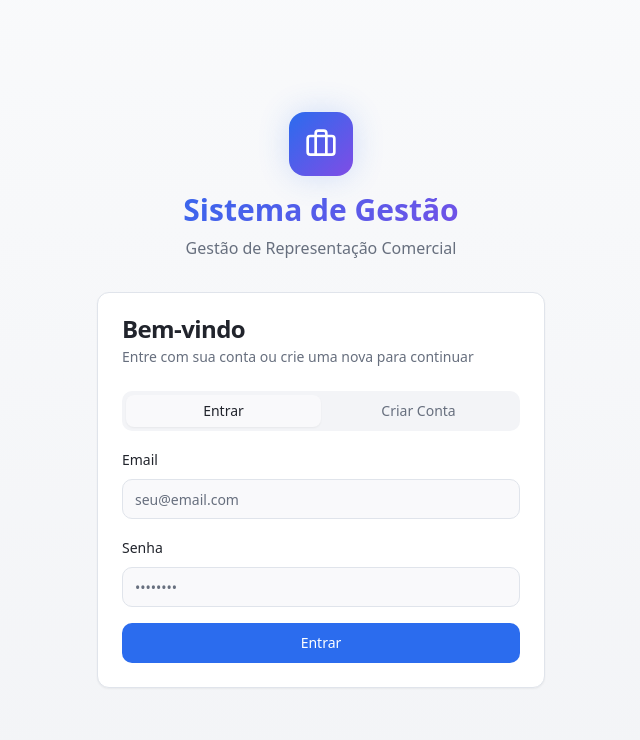
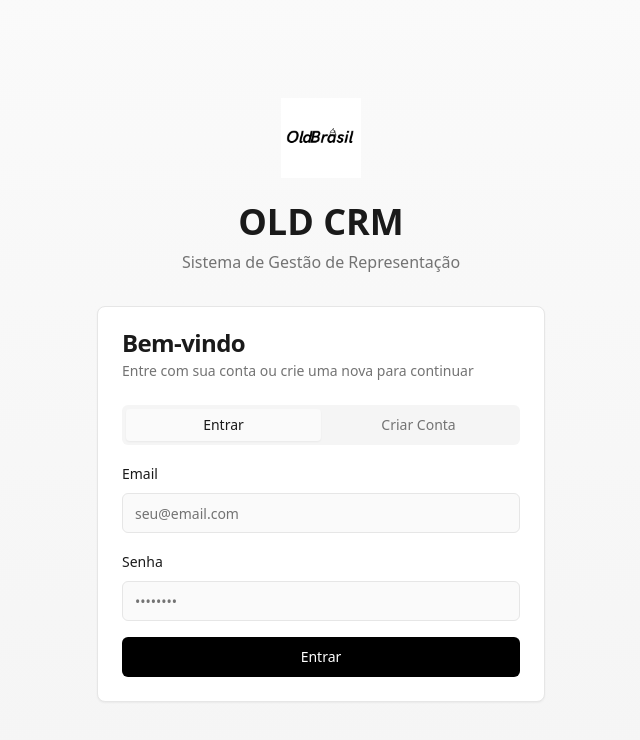
Before and after one commit to felipervas/oldbrasilcrm, a React (Vite) app: page /login in a window 1280 px wide. Shown: the top 740 px of the page, without its empty margins (319-959 px from the left). Built offline with nearby package versions, Linux system fonts and the light colour scheme; the HTML template or start-up script is replaced by a standard one.

Commit message:
Refactor: Rename app and improve notifications

```diff
--- a/index.html
+++ b/index.html
@@ -3,11 +3,11 @@
   <head>
     <meta charset="UTF-8" />
     <meta name="viewport" content="width=device-width, initial-scale=1.0" />
-    <title>repsale-hub</title>
-    <meta name="description" content="Lovable Generated Project" />
-    <meta name="author" content="Lovable" />
+    <title>OLD CRM - Sistema de Gestão</title>
+    <meta name="description" content="Sistema de Gestão de Representação Comercial OLD Brasil" />
+    <meta name="author" content="OLD Brasil" />
 
-    <meta property="og:title" content="repsale-hub" />
+    <meta property="og:title" content="OLD CRM" />
     <meta property="og:description" content="Lovable Generated Project" />
     <meta property="og:type" content="website" />
     <meta property="og:image" content="https://lovable.dev/opengraph-image-p98pqg.png" />
--- a/src/components/layout/AppSidebar.tsx
+++ b/src/components/layout/AppSidebar.tsx
@@ -28,6 +28,7 @@ import {
 } from "lucide-react";
 import { Button } from "@/components/ui/button";
 import { useToast } from "@/hooks/use-toast";
+import oldLogo from "@/assets/old-brasil-logo.png";
 
 const menuItems = [
   { title: "Dashboard", url: "/", icon: LayoutDashboard },
@@ -63,19 +64,17 @@ export function AppSidebar() {
     <Sidebar className={open ? "w-64" : "w-16"} collapsible="icon">
       <SidebarHeader className="border-b border-sidebar-border p-4">
         {open && (
-          <div className="flex items-center gap-2">
-            <div className="flex items-center justify-center w-10 h-10 rounded-lg bg-gradient-primary">
-              <Briefcase className="h-5 w-5 text-primary-foreground" />
-            </div>
+          <div className="flex items-center gap-3">
+            <img src={oldLogo} alt="OLD Brasil" className="h-10 w-auto" />
             <div>
-              <h2 className="font-semibold text-sidebar-foreground">Sistema</h2>
+              <h2 className="font-bold text-sidebar-foreground text-lg">OLD CRM</h2>
               <p className="text-xs text-sidebar-foreground/60">Gestão Comercial</p>
             </div>
           </div>
         )}
         {!open && (
-          <div className="flex items-center justify-center w-10 h-10 rounded-lg bg-gradient-primary mx-auto">
-            <Briefcase className="h-5 w-5 text-primary-foreground" />
+          <div className="flex items-center justify-center mx-auto">
+            <img src={oldLogo} alt="OLD" className="h-8 w-auto" />
           </div>
         )}
       </SidebarHeader>
--- a/src/index.css
+++ b/src/index.css
@@ -8,26 +8,26 @@ All colors MUST be HSL.
 
 @layer base {
   :root {
-    --background: 220 25% 98%;
-    --foreground: 220 15% 15%;
+    --background: 0 0% 98%;
+    --foreground: 0 0% 10%;
 
     --card: 0 0% 100%;
-    --card-foreground: 220 15% 15%;
+    --card-foreground: 0 0% 10%;
 
     --popover: 0 0% 100%;
-    --popover-foreground: 220 15% 15%;
+    --popover-foreground: 0 0% 10%;
 
-    --primary: 220 85% 55%;
+    --primary: 0 0% 0%;
     --primary-foreground: 0 0% 100%;
-    --primary-glow: 220 90% 70%;
+    --primary-glow: 0 0% 20%;
 
-    --secondary: 260 75% 60%;
+    --secondary: 0 0% 15%;
     --secondary-foreground: 0 0% 100%;
 
-    --muted: 220 20% 96%;
-    --muted-foreground: 220 10% 45%;
+    --muted: 0 0% 96%;
+    --muted-foreground: 0 0% 45%;
 
-    --accent: 260 75% 60%;
+    --accent: 0 0% 15%;
     --accent-foreground: 0 0% 100%;
 
     --success: 142 76% 45%;
@@ -39,30 +39,30 @@ All colors MUST be HSL.
     --destructive: 0 72% 55%;
     --destructive-foreground: 0 0% 100%;
 
-    --border: 220 20% 90%;
-    --input: 220 20% 90%;
-    --ring: 220 85% 55%;
+    --border: 0 0% 90%;
+    --input: 0 0% 90%;
+    --ring: 0 0% 0%;
 
-    --radius: 0.75rem;
+    --radius: 0.5rem;
 
-    --sidebar-background: 220 30% 97%;
-    --sidebar-foreground: 220 15% 25%;
-    --sidebar-primary: 220 85% 55%;
+    --sidebar-background: 0 0% 98%;
+    --sidebar-foreground: 0 0% 10%;
+    --sidebar-primary: 0 0% 0%;
     --sidebar-primary-foreground: 0 0% 100%;
-    --sidebar-accent: 220 20% 93%;
-    --sidebar-accent-foreground: 220 15% 25%;
-    --sidebar-border: 220 20% 88%;
-    --sidebar-ring: 220 85% 55%;
+    --sidebar-accent: 0 0% 93%;
+    --sidebar-accent-foreground: 0 0% 10%;
+    --sidebar-border: 0 0% 88%;
+    --sidebar-ring: 0 0% 0%;
 
     /* Gradients */
-    --gradient-primary: linear-gradient(135deg, hsl(220 85% 55%) 0%, hsl(260 75% 60%) 100%);
-    --gradient-subtle: linear-gradient(180deg, hsl(220 25% 98%) 0%, hsl(220 20% 96%) 100%);
-    --gradient-card: linear-gradient(135deg, hsl(0 0% 100%) 0%, hsl(220 25% 99%) 100%);
+    --gradient-primary: linear-gradient(135deg, hsl(0 0% 10%) 0%, hsl(0 0% 25%) 100%);
+    --gradient-subtle: linear-gradient(180deg, hsl(0 0% 98%) 0%, hsl(0 0% 96%) 100%);
+    --gradient-card: linear-gradient(135deg, hsl(0 0% 100%) 0%, hsl(0 0% 99%) 100%);
 
     /* Shadows */
-    --shadow-card: 0 2px 8px -2px hsl(220 20% 20% / 0.08), 0 4px 16px -4px hsl(220 20% 20% / 0.05);
-    --shadow-elevated: 0 4px 16px -2px hsl(220 20% 20% / 0.12), 0 8px 32px -8px hsl(220 20% 20% / 0.08);
-    --shadow-glow: 0 0 32px hsl(220 85% 55% / 0.2);
+    --shadow-card: 0 2px 8px -2px hsl(0 0% 0% / 0.08), 0 4px 16px -4px hsl(0 0% 0% / 0.05);
+    --shadow-elevated: 0 4px 16px -2px hsl(0 0% 0% / 0.12), 0 8px 32px -8px hsl(0 0% 0% / 0.08);
+    --shadow-glow: 0 0 20px hsl(0 0% 0% / 0.15);
 
     /* Transitions */
     --transition-smooth: all 0.3s cubic-bezier(0.4, 0, 0.2, 1);
--- a/src/pages/Login.tsx
+++ b/src/pages/Login.tsx
@@ -7,7 +7,7 @@ import { Label } from "@/components/ui/label";
 import { Card, CardContent, CardDescription, CardHeader, CardTitle } from "@/components/ui/card";
 import { Tabs, TabsContent, TabsList, TabsTrigger } from "@/components/ui/tabs";
 import { useToast } from "@/hooks/use-toast";
-import { Briefcase } from "lucide-react";
+import oldLogo from "@/assets/old-brasil-logo.png";
 
 const Login = () => {
   const navigate = useNavigate();
@@ -75,14 +75,14 @@ const Login = () => {
     <div className="min-h-screen flex items-center justify-center bg-gradient-subtle p-4">
       <div className="w-full max-w-md space-y-8">
         <div className="text-center">
-          <div className="inline-flex items-center justify-center w-16 h-16 rounded-2xl bg-gradient-primary shadow-glow mb-4">
-            <Briefcase className="h-8 w-8 text-primary-foreground" />
+          <div className="inline-flex items-center justify-center mb-6">
+            <img src={oldLogo} alt="OLD Brasil" className="h-20 w-auto" />
           </div>
-          <h1 className="text-3xl font-bold bg-gradient-primary bg-clip-text text-transparent">
-            Sistema de Gestão
+          <h1 className="text-4xl font-bold text-foreground mb-2">
+            OLD CRM
           </h1>
-          <p className="text-muted-foreground mt-2">
-            Gestão de Representação Comercial
+          <p className="text-muted-foreground">
+            Sistema de Gestão de Representação
           </p>
         </div>
 
```
Also changed, not shown: src/assets/old-brasil-logo.png (added).
